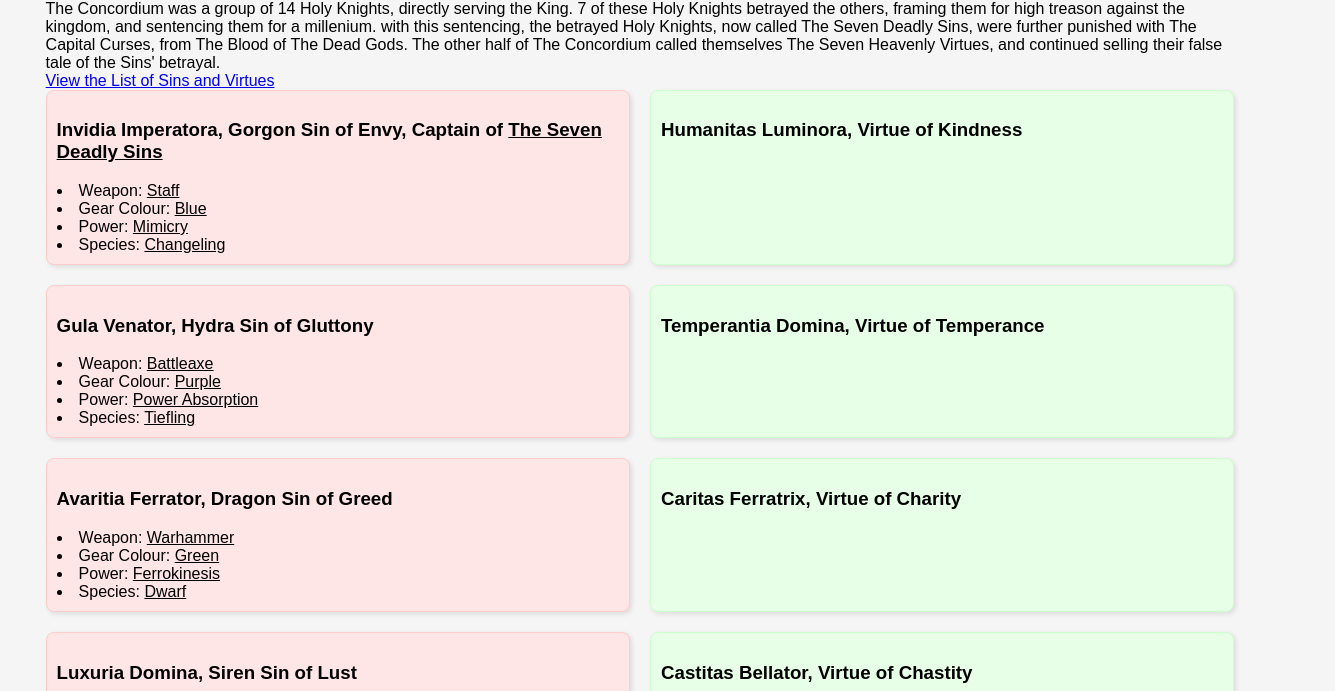
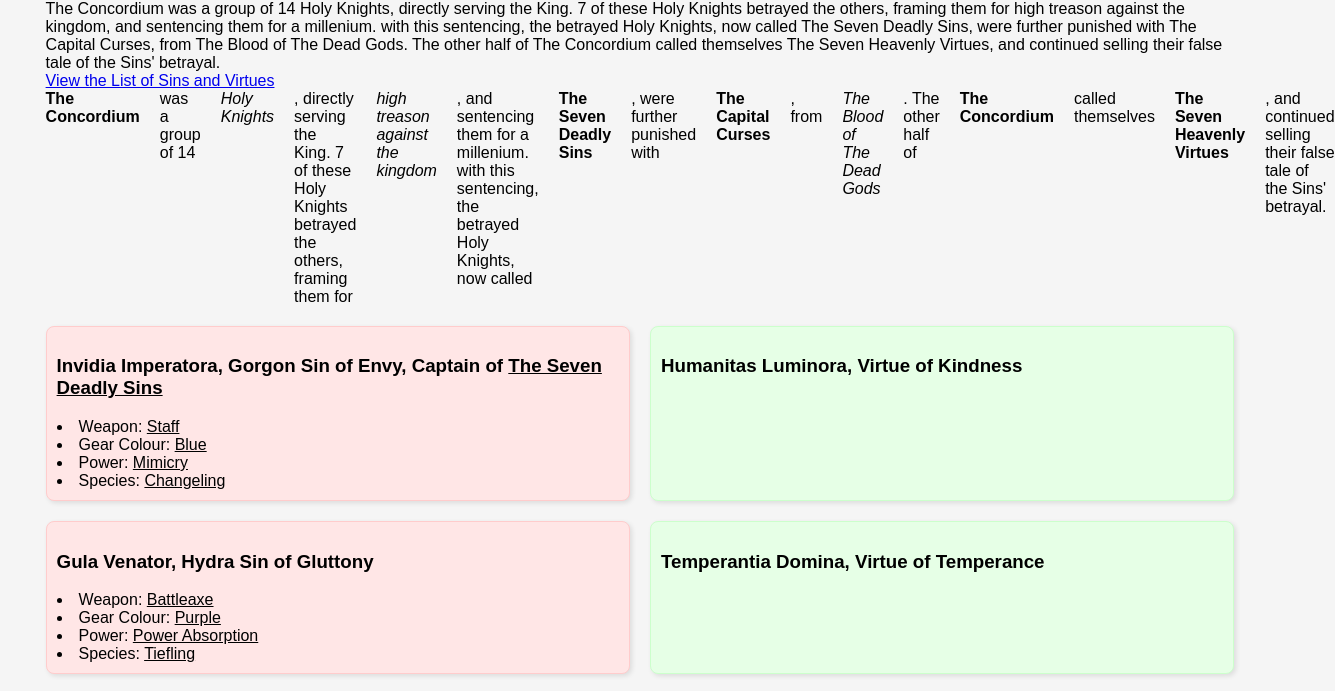
Before and after one commit to JactusTheCactus/concordium-wiki, a plain HTML site: page character-cards/index.html in a window 1280 px wide. Shown: the part 103-794 px from the top of the page, 1335 px wide, since content can reach past the window. Drawn offline with Linux system fonts and the light colour scheme.

Commit message:
Update index.html

```diff
--- a/character-cards/index.html
+++ b/character-cards/index.html
@@ -13,6 +13,7 @@
     <div class="flex-row">The Concordium was a group of 14 Holy Knights, directly serving the King. 7 of these Holy Knights betrayed the others, framing them for high treason against the kingdom, and sentencing them for a millenium. with this sentencing, the betrayed Holy Knights, now called The Seven Deadly Sins, were further punished with The Capital Curses, from The Blood of The Dead Gods. The other half of The Concordium called themselves The Seven Heavenly Virtues, and continued selling their false tale of the Sins' betrayal.</div>
     <a href="list.html">View the List of Sins and Virtues</a>
     <div class="flex-columns" id="pairs-container">
+      <div class="flex-row"><b>The Concordium</b> was a group of 14 <i>Holy Knights</i>, directly serving the King. 7 of these Holy Knights betrayed the others, framing them for <i>high treason against the kingdom</i>, and sentencing them for a millenium. with this sentencing, the betrayed Holy Knights, now called <b>The Seven Deadly Sins</b>, were further punished with <b>The Capital Curses</b>, from <i>The Blood of The Dead Gods</i>. The other half of <b>The Concordium</b> called themselves <b>The Seven Heavenly Virtues</b>, and continued selling their false tale of the Sins' betrayal.</div>
       <!-- Dynamic content will be inserted here -->
     </div>
   </div>
```
